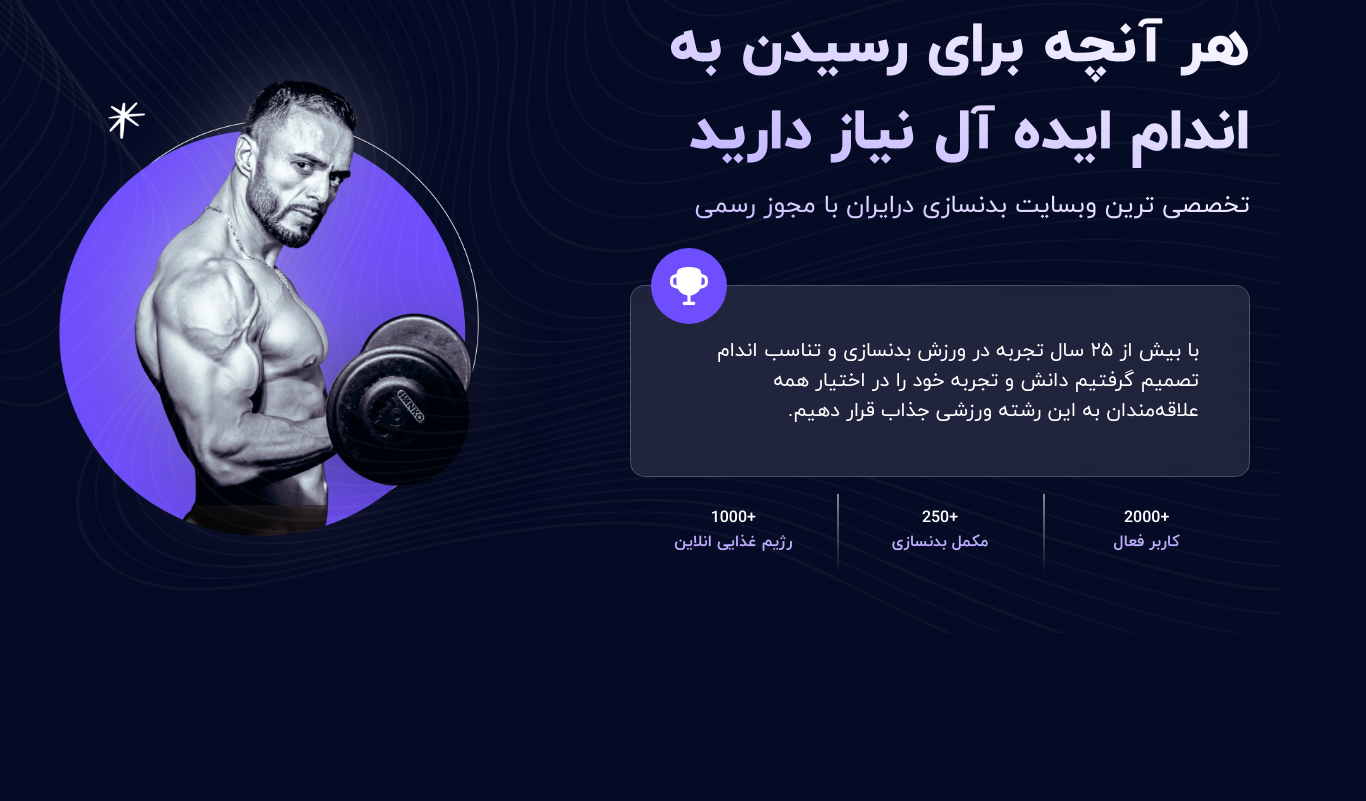
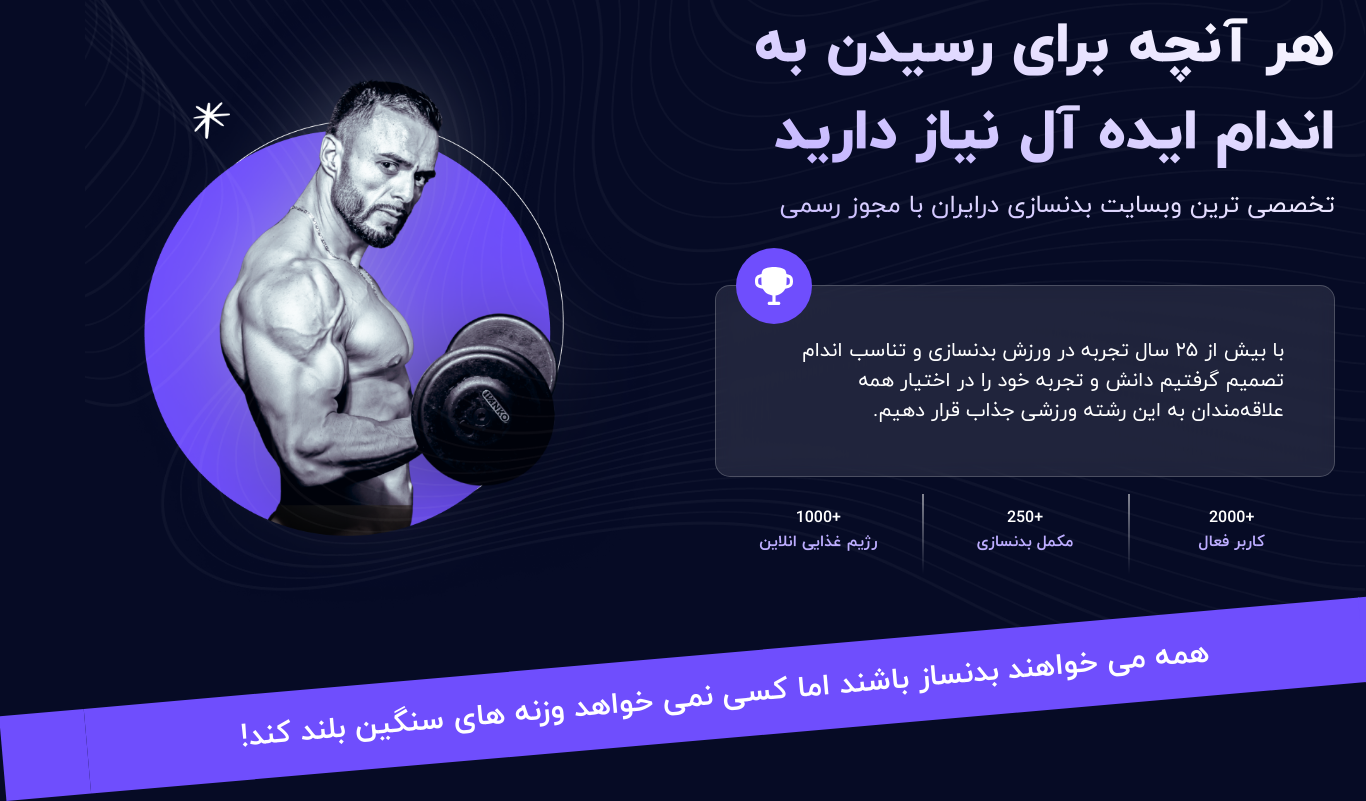
Before and after one commit to tasha-dev/xpower, a Next.js app: page / in a window 1280 px wide. Shown: the part 136-937 px from the top of the page, 1366 px wide, since content can reach past the window. Before the commit the page ends 800 px from the top, so only its background shows below. Built offline with nearby package versions, Linux system fonts and the light colour scheme.

Commit message:
added divider of hero and other sectins in home page

```diff
--- a/app/layout.tsx
+++ b/app/layout.tsx
@@ -74,7 +74,7 @@ export default function RootLayout({children}: RootLayoutType): ReactNode {
     return (
         <html>
             <body
-                className={cn('bg-darkTheme', iranYekanFont.className)}
+                className={cn('bg-darkTheme overflow-x-hidden', iranYekanFont.className)}
                 dir={'rtl'}
             >
                 <Header/>
--- a/app/page.tsx
+++ b/app/page.tsx
@@ -9,6 +9,9 @@ export default function HomePage():ReactNode {
     return (
         <>
             <Hero />
+            <div className={'bg-theme p-[20px] xl:rotate-[-5deg] my-[20px] origin-center relative xl:before:block before:hidden xl:after:block after:hidden before:content-[""] before:absolute before:right-0 before:top-0 before:h-full before:aspect-square before:bg-theme before:translate-x-[99%] after:content-[""] after:absolute after:left-0 after:top-0 after:h-full after:aspect-square after:bg-theme after:translate-x-[-100%]'}>
+                <p className={'font-bold xl:text-[30px] text-[20px] text-center text-white'}>همه می خواهند بدنساز باشند اما کسی نمی خواهد وزنه های سنگین بلند کند!</p>
+            </div>
         </>
     );
 }
```
